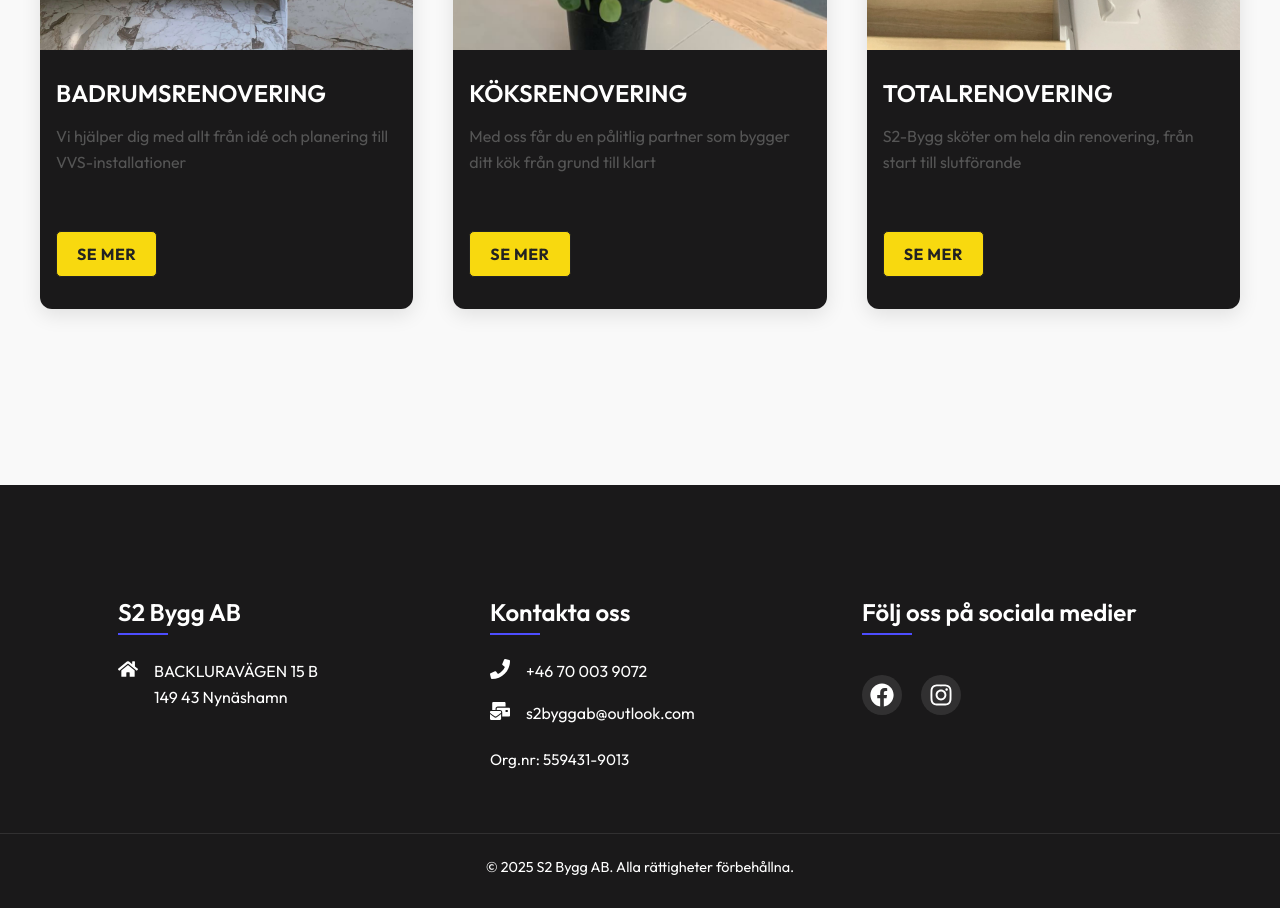
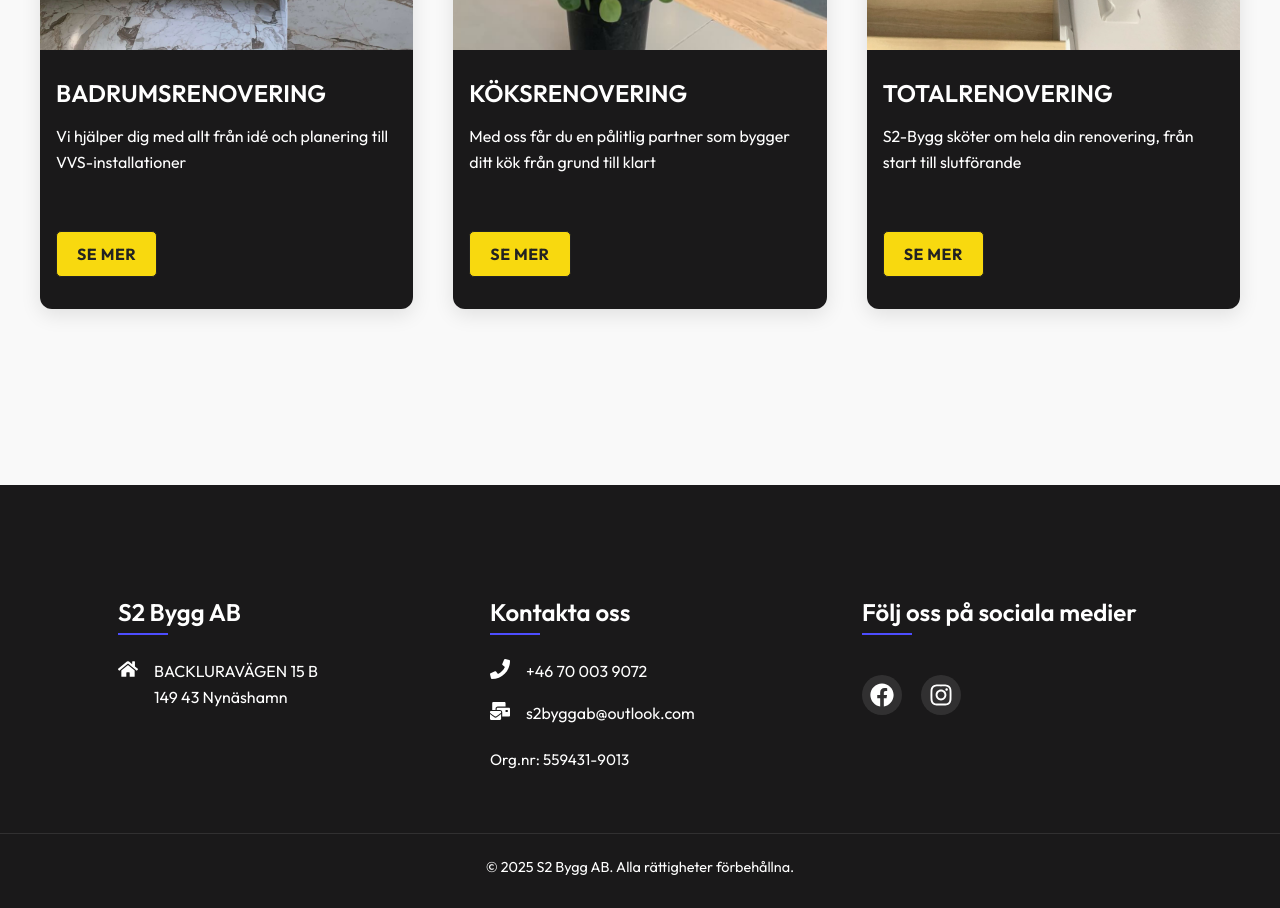
Before and after one commit to Radovan7/S2-Bygg, a React (Create React App) app: page / in a window 1280 px wide. Shown: the part 1440-2348 px from the top of the page. Built offline with nearby package versions, Linux system fonts and the light colour scheme.

Commit message:
Update text color for light mode in WorkCardStyles.css

```diff
--- a/src/components/WorkCardStyles.css
+++ b/src/components/WorkCardStyles.css
@@ -56,7 +56,7 @@
   .pro-details p {
     padding-bottom: 1.5rem;
     font-size: 1rem;
-    color: #555 !important;
+    color: #ffffff !important;
     line-height: 1.6;
   }
 
```
